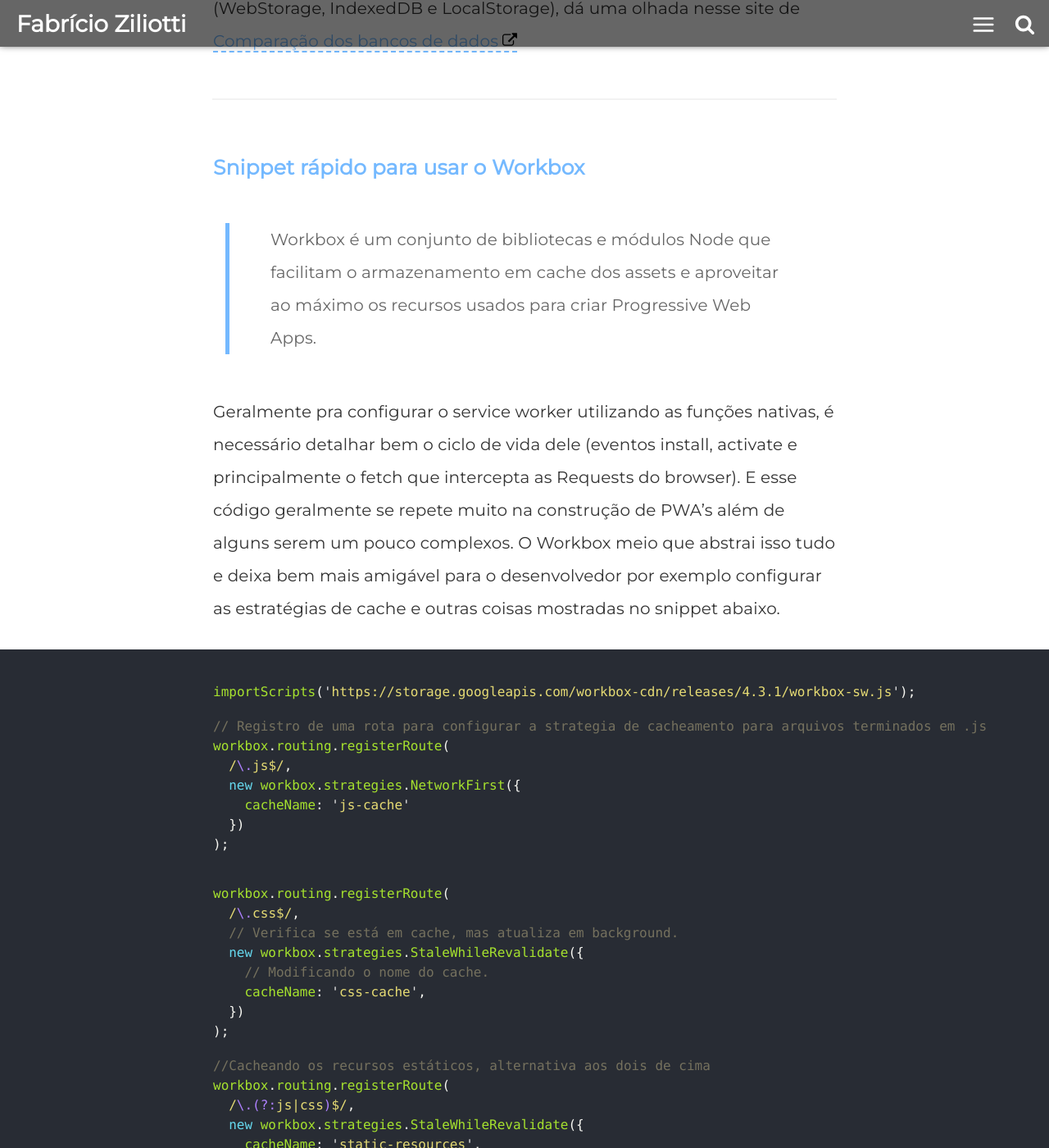
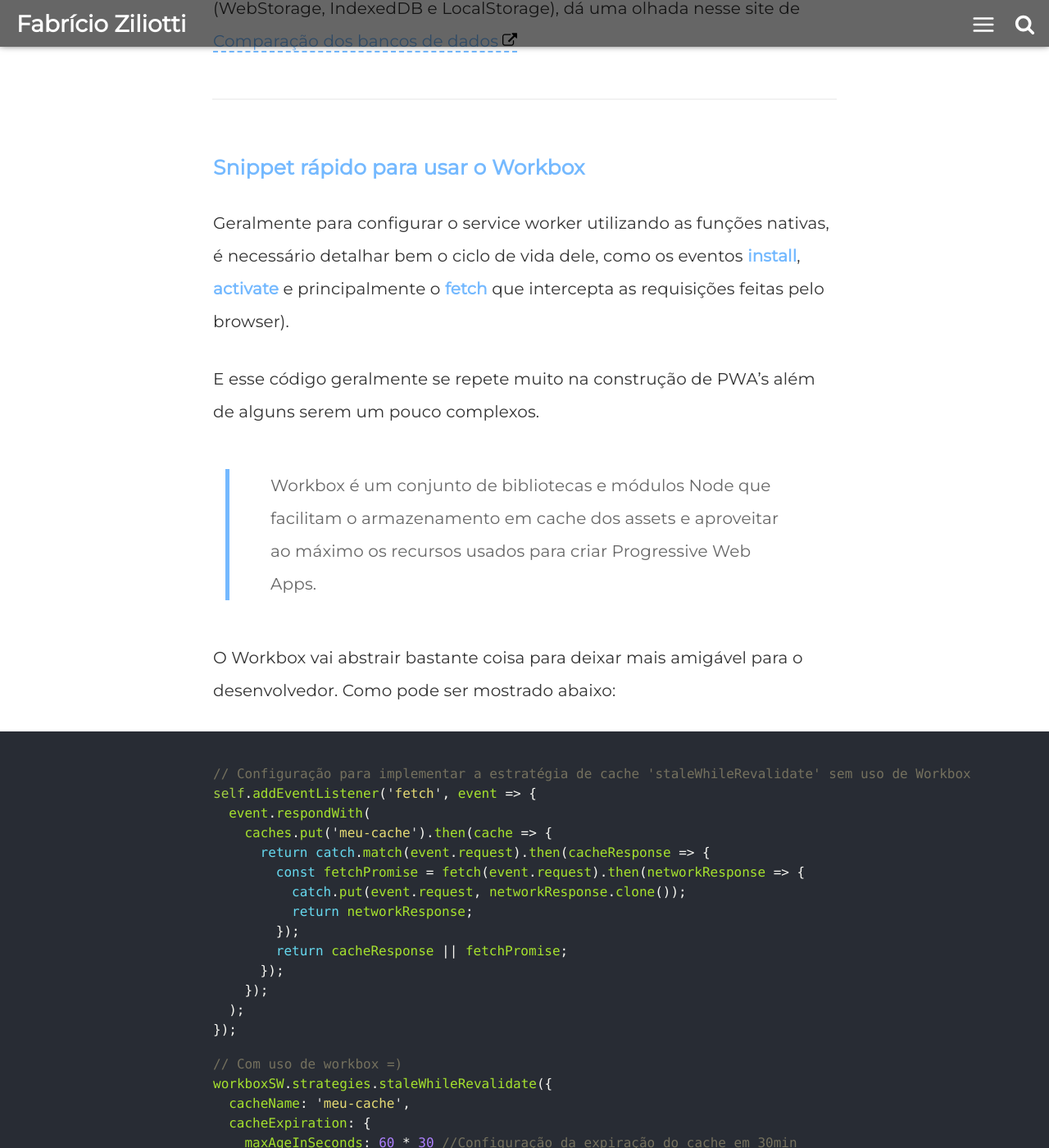
Before and after one commit to Fziliotti/oldBlog, a Jekyll site: the page built from _posts/2019-09-25-snippets-pwa.md, in a window 1280 px wide and 1400 px high, scrolled down 9282 px. Shown: the whole window at 82% size. Built offline with Jekyll 4.4.1, drawn with Linux system fonts in a browser that asks for light colours; comment, search, counter and statistics services are not loaded; some of the changed text lies outside the part shown.

Commit message:
Update from Forestry.io ffz.ziliotti@gmail.com updated _posts/2019-09-25-snippets-pwa.md

````diff
--- a/_posts/2019-09-25-snippets-pwa.md
+++ b/_posts/2019-09-25-snippets-pwa.md
@@ -203,9 +203,9 @@
 
 ----------
 
-### Uso do IndexedDB usando bibliotecas
+### Uso do IndexedDB através de bibliotecas
 
-Dexie é uma biblioteca pra facilitar o uso do IndexedDB, a api nativa dele é bem verbosa e as vezes pode ser confusa para quem está no início, além disso, a biblioteca ja realiza o processo de configurar o fallback quando o navegador não tem suporte ao IndexedDB (geralmente usando o localstorage) =).
+Dexie é uma biblioteca pra facilitar o uso do IndexedDB, a api nativa do IDB é bem verbosa e as vezes pode ser confusa para quem está no início, além disso, a bibliotec da Dexie já realiza o processo de configurar o fallback quando o navegador não tem suporte ao IndexedDB (geralmente usando o localstorage) =).
 
 ```js
 import Dexie from 'dexie';
@@ -281,11 +281,42 @@
 
 ### Snippet rápido para usar o Workbox
 
+Geralmente para configurar o service worker utilizando as funções nativas, é necessário detalhar bem o ciclo de vida dele, como os eventos **install**, **activate** e principalmente o **fetch** que intercepta as requisições feitas pelo browser).
+
+E esse código geralmente se repete muito na construção de PWA's além de alguns serem um pouco complexos.
+
 > Workbox é um conjunto de bibliotecas e módulos Node que facilitam o armazenamento em cache dos assets e aproveitar ao máximo os recursos usados para criar Progressive Web Apps.
 
-Geralmente pra configurar o service worker utilizando as funções nativas, é necessário detalhar bem o ciclo de vida dele (eventos install, activate e principalmente o fetch que intercepta as Requests do browser).
-E esse código geralmente se repete muito na construção de PWA's além de alguns serem um pouco complexos.
-O Workbox meio que abstrai isso tudo e deixa bem mais amigável para o desenvolvedor por exemplo configurar as estratégias de cache e outras coisas mostradas no snippet abaixo.
+
+O Workbox vai abstrair bastante coisa para deixar mais amigável para o desenvolvedor. Como pode ser mostrado abaixo:
+
+```js
+// Configuração para implementar a estratégia de cache 'staleWhileRevalidate' sem uso de Workbox
+self.addEventListener('fetch', event => {
+  event.respondWith(
+    caches.put('meu-cache').then(cache => {
+      return catch.match(event.request).then(cacheResponse => {
+        const fetchPromise = fetch(event.request).then(networkResponse => {
+          catch.put(event.request, networkResponse.clone());
+          return networkResponse;
+        });
+        return cacheResponse || fetchPromise;
+      });
+    });
+  );
+});
+
+// Com uso de workbox =)
+workboxSW.strategies.staleWhileRevalidate({
+  cacheName: 'meu-cache',
+  cacheExpiration: {
+    maxAgeInSeconds: 60 * 30 //Configuração da expiração do cache em 30min
+  }
+});
+
+```
+
+Abaixo você pode ver uma configuração mais completa e genérica para as aplicações
 
 ```js
 importScripts('https://storage.googleapis.com/workbox-cdn/releases/4.3.1/workbox-sw.js');
@@ -308,7 +339,7 @@
   })
 );
 
-//Cacheando os recursos estáticos, alternativa aos dois de cima
+// Cacheando os recursos estáticos, alternativa aos dois de cima
 workbox.routing.registerRoute(
   /\.(?:js|css)$/,
   new workbox.strategies.StaleWhileRevalidate({
@@ -334,11 +365,11 @@
   })
 );
 
-//Habilitar o Google Analytics mesmo offline
+// Habilitar o Google Analytics mesmo offline
 workbox.googleAnalytics.initialize();
 
 
-//Cacheamento das fontes do site usando o googleapi
+// Cacheamento das fontes do site usando o googleapi
 workbox.routing.registerRoute(
   /^https:\/\/fonts\.googleapis\.com/,
   new workbox.strategies.StaleWhileRevalidate({
@@ -346,9 +377,19 @@
   })
 );
 
-// Adicionando um fallback para requisições não atendidas
+// Cacheamento de uma determinada requisição GET passando o caminho dentro da ReGexp
+workbox.routing.registerRoute(
+    new RegExp('https://newsapi.org/v2/top-headlines'),
+    workbox.strategies.staleWhileRevalidate({
+        cacheName: 'cache-noticias',
+        cacheExpiration: {
+            maxAgeSeconds: 60 * 30
+        }
+    })
+);
 
 
+// Adicionando um fallback para requisições não atendidas
 workbox.routing.setCatchHandler(({event}) => {
 
   // https://medium.com/dev-channel/service-worker-caching-strategies-based-on-request-types-57411dd7652c
@@ -379,14 +420,20 @@
 
 ### Uma forma de criar um arquivo Manifest dinâmico com vanilla javascript
 
+No html você precisa identificar o link do manifest:
+
+```html
+<link rel="manifest" id="manifest">
+```
+
+Criando o manifest dinâmico:
 ```js
 const meuManifestDinamico = {
   "name": "Nome do aplicativo",
   "short_name": "APP name",
-  "theme_color": "#5bd1d7",
-  "background_color": "#f6f5f5",
+  "theme_color": "#555555",
+  "background_color": "#ffffff",
   "display": "standalone",
-  "start_url": window.location.href,
   "icons": [
     {
       "src": `${window.location.origin}/imgs/android-chrome-192x192.png`,
````
Also changed, not shown: other parts of _posts/2019-09-25-snippets-pwa.md (+4 -3 lines).
